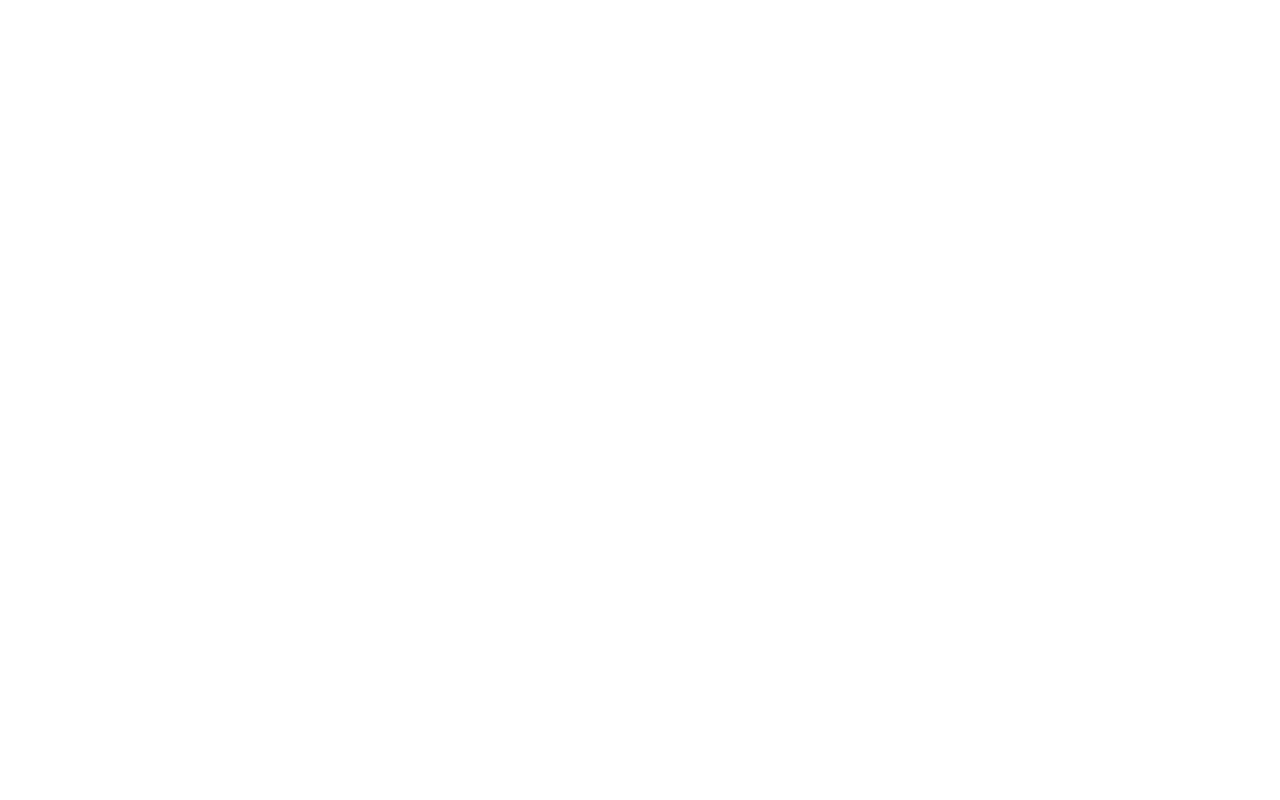
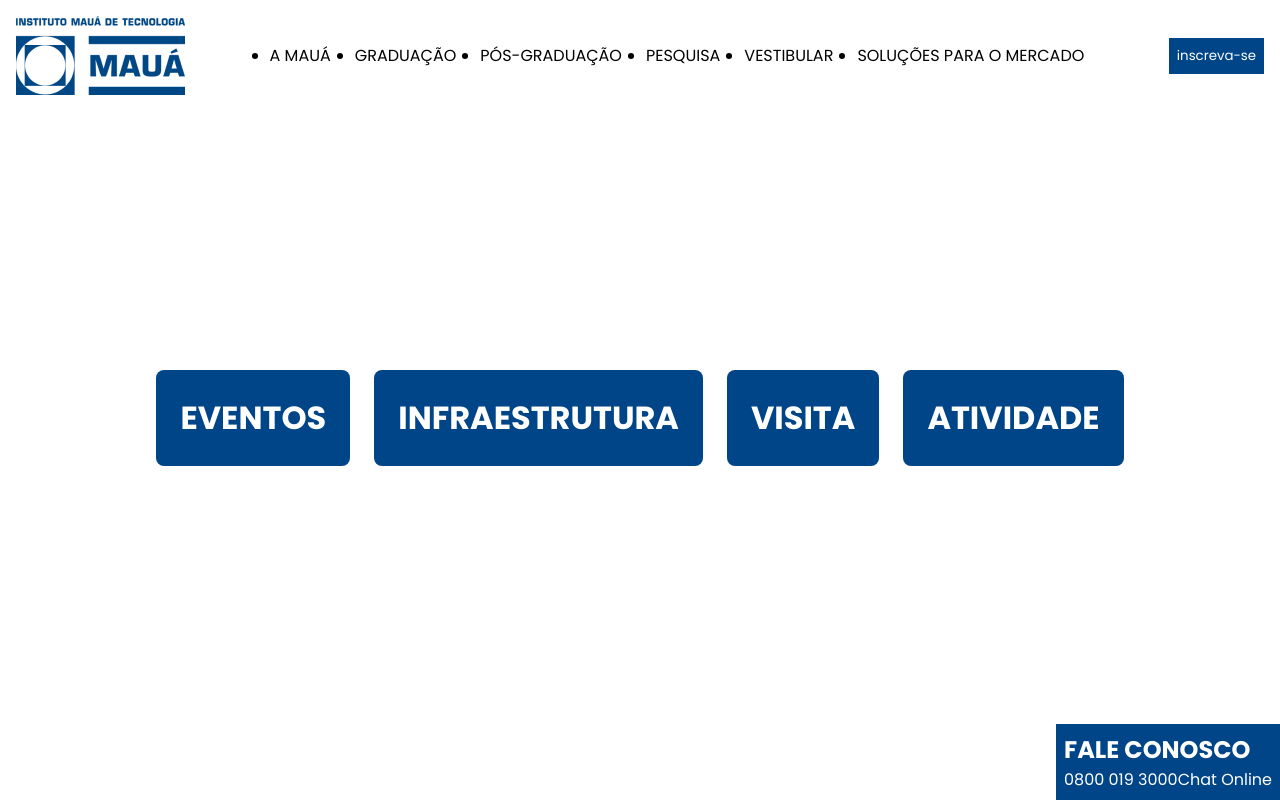
Before and after one commit to Maua-Dev/dev_in_the_dark_teste10, a plain HTML site: page primeira-bateria/index.html in a window 1280 px wide. Drawn offline with Linux system fonts and the light colour scheme.

Commit message:
finish GOD

```diff
--- a/primeira-bateria/index.html
+++ b/primeira-bateria/index.html
@@ -15,6 +15,45 @@
 
 <body>
     <!--Escreva a partir daqui-->
+    <nav class="header">
+        <img src="./logo-maua.png" alt="logo da maua">
+        <ul class="list-item">
+            <li>A MAUÁ</li>
+            <li>GRADUAÇÃO</li>
+            <li>PÓS-GRADUAÇÃO</li>
+            <li>PESQUISA</li>
+            <li>VESTIBULAR</li>
+            <li>SOLUÇÕES PARA O MERCADO</li>
+        </ul>
+        <button class="button">
+            inscreva-se
+        </button>
+    </nav>
+
+    <main class="container">
+        <div class="card">
+            <h1>eventos</h1>
+        </div>
+        <div class="card">
+            <h1>infraestrutura</h1>
+        </div>
+        <div class="card">
+            <h1>visita</h1>
+        </div>
+        <div class="card">
+            <h1>atividade</h1>
+        </div>
+    </main>
+
+    <footer class="footer">
+        <div class="call">
+            <h2>fale conosco</h2>
+            <div>
+                <label>0800 019 3000</label>
+                <label>Chat Online</label>
+            </div>
+        </div>
+    </footer>
 </body>
 
 </html>
--- a/primeira-bateria/styles.css
+++ b/primeira-bateria/styles.css
@@ -12,6 +12,9 @@ body {
     /* Não altere nada aqui dentro */
     height: 100vh;
     width: 100%;
+    display: flex;
+    flex-direction: column;
+    justify-content: space-between;
 }
 
 :root {
@@ -20,3 +23,62 @@ body {
 }
 
 /* Escreva a partir daqui */
+.header {
+    display: flex;
+    justify-content: space-between;
+    align-items: center;
+    padding: 16px;
+}
+
+.list-item {
+    display: flex;
+    justify-content: space-evenly;
+    gap: 24px;
+    align-items: center;
+}
+
+.button {
+    background-color: var(--blue);
+    padding: 8px;
+    color: #fff;
+}
+
+.container {
+    display: flex;
+    justify-content: center;
+    align-items: center;
+    gap: 24px;
+}
+
+.card {
+    background-color: var(--blue);
+    border-radius: 8px;
+    padding: 24px;
+}
+
+.card h1 {
+    text-transform: uppercase;
+    font-weight: bold;
+    color: #fff;
+}
+
+.footer {
+    display: flex;
+    justify-content: end;
+}
+
+.call {
+    padding: 8px;
+    background-color: var(--blue);
+    color: #fff;
+}
+
+.call h2 {
+    text-transform: uppercase;
+    font-weight: bold;
+}
+
+.call div {
+    display: flex;
+    align-items: center;
+}
```
